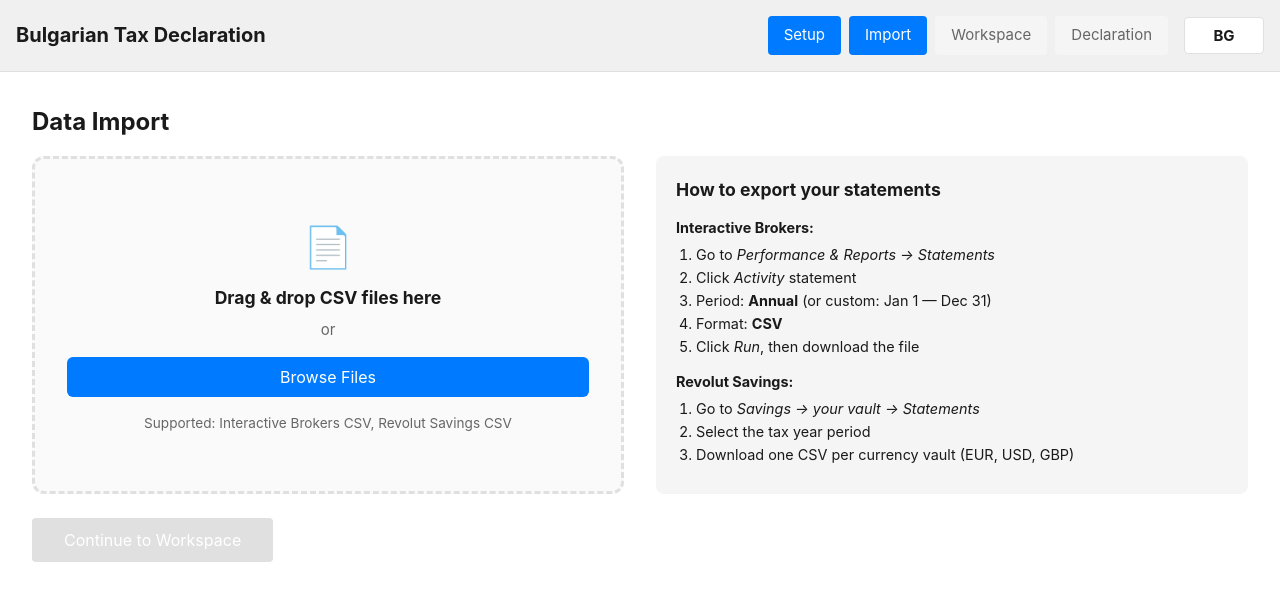
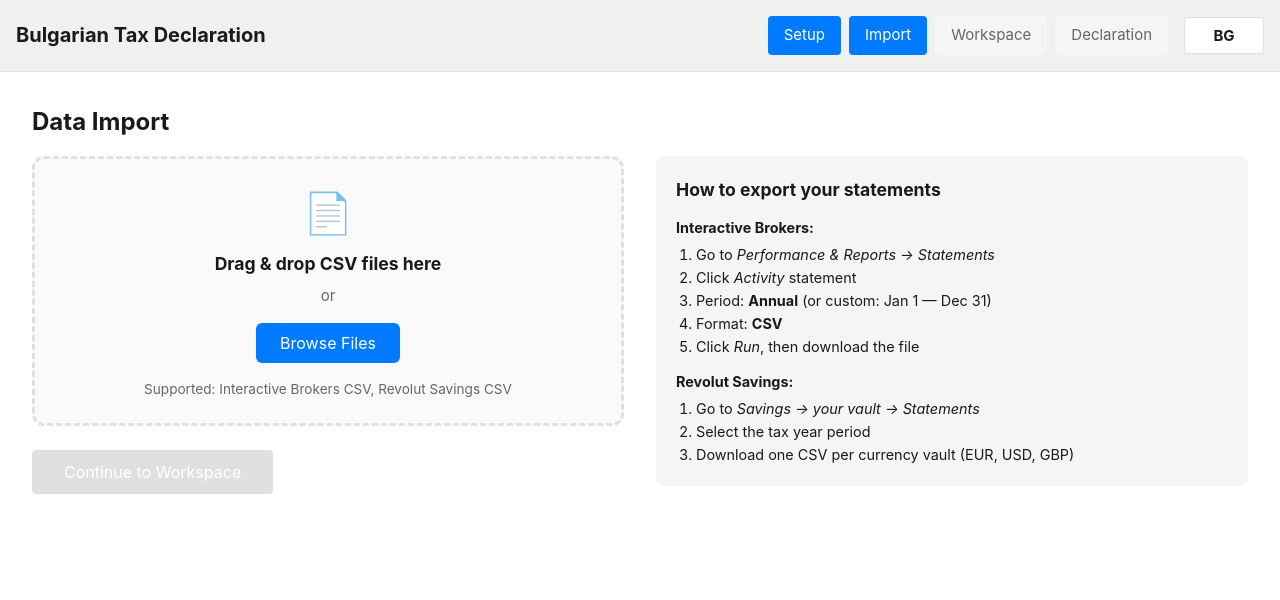
Before and after one commit to vtrifonov/bulgarian-tax-declaration, a React (Vite) app in the folder packages/ui/: page /#/import in a window 1280 px wide. Shown: the top 600 px of the page. Built offline with nearby package versions, Linux system fonts and the light colour scheme.

Commit message:
fix: remove drop zone stretch — natural height, files list visible below

```diff
--- a/packages/ui/src/pages/Import.tsx
+++ b/packages/ui/src/pages/Import.tsx
@@ -208,7 +208,7 @@ export function Import() {
         <div style={{ padding: '2rem' }}>
             <h1>Data Import</h1>
 
-            <div style={{ display: 'grid', gridTemplateColumns: '1fr 1fr', gap: '2rem', alignItems: 'stretch' }}>
+            <div style={{ display: 'grid', gridTemplateColumns: '1fr 1fr', gap: '2rem', alignItems: 'start' }}>
                 {/* Left column: drop zone + files + continue */}
                 <div>
                     {/* Drop zone */}
@@ -225,10 +225,6 @@ export function Import() {
                             cursor: 'pointer',
                             transition: 'all 0.2s',
                             marginBottom: '1.5rem',
-                            minHeight: '100%',
-                            display: 'flex',
-                            flexDirection: 'column',
-                            justifyContent: 'center',
                         }}
                         onClick={() => fileInputRef.current?.click()}
                     >
```
